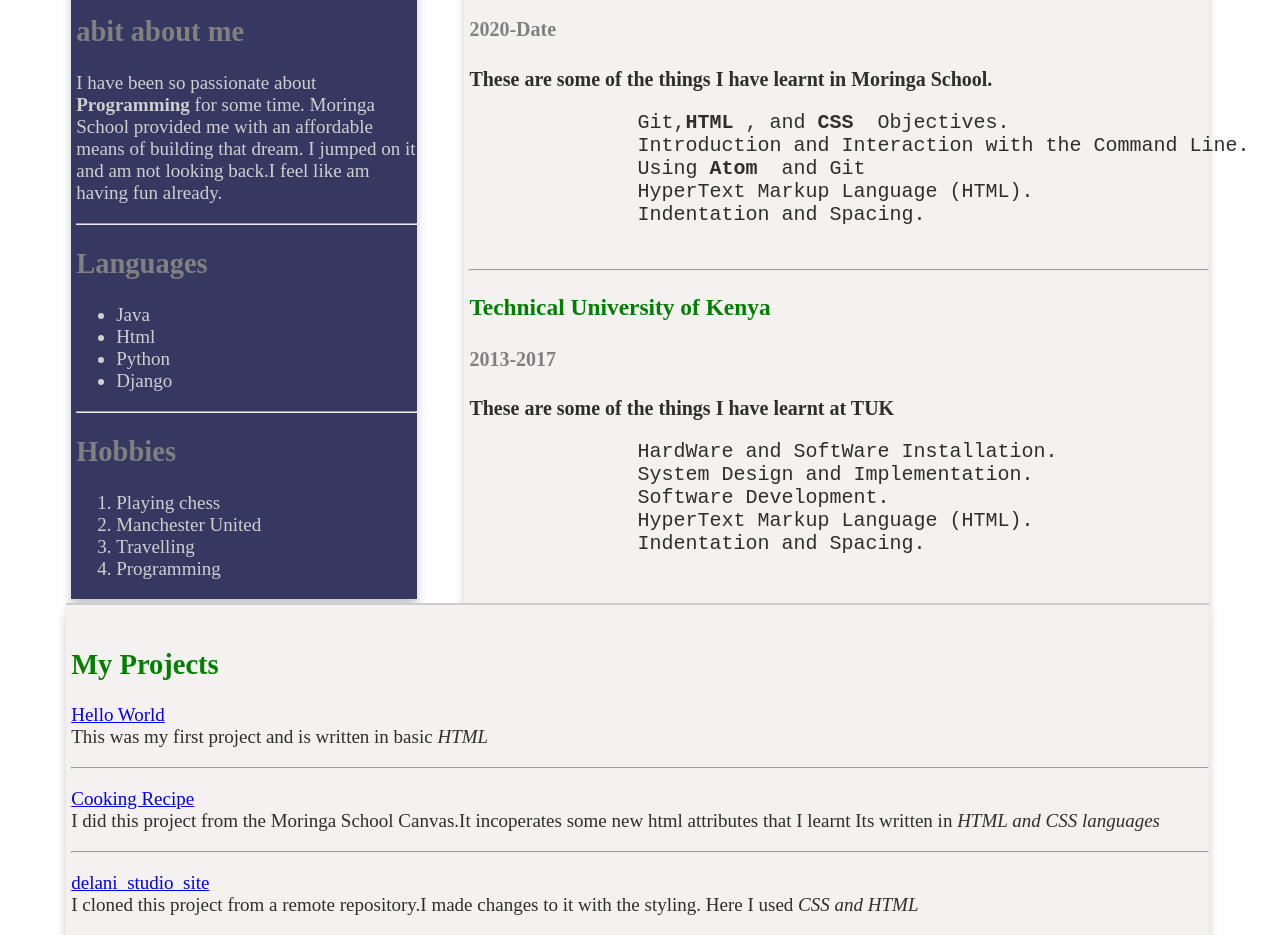
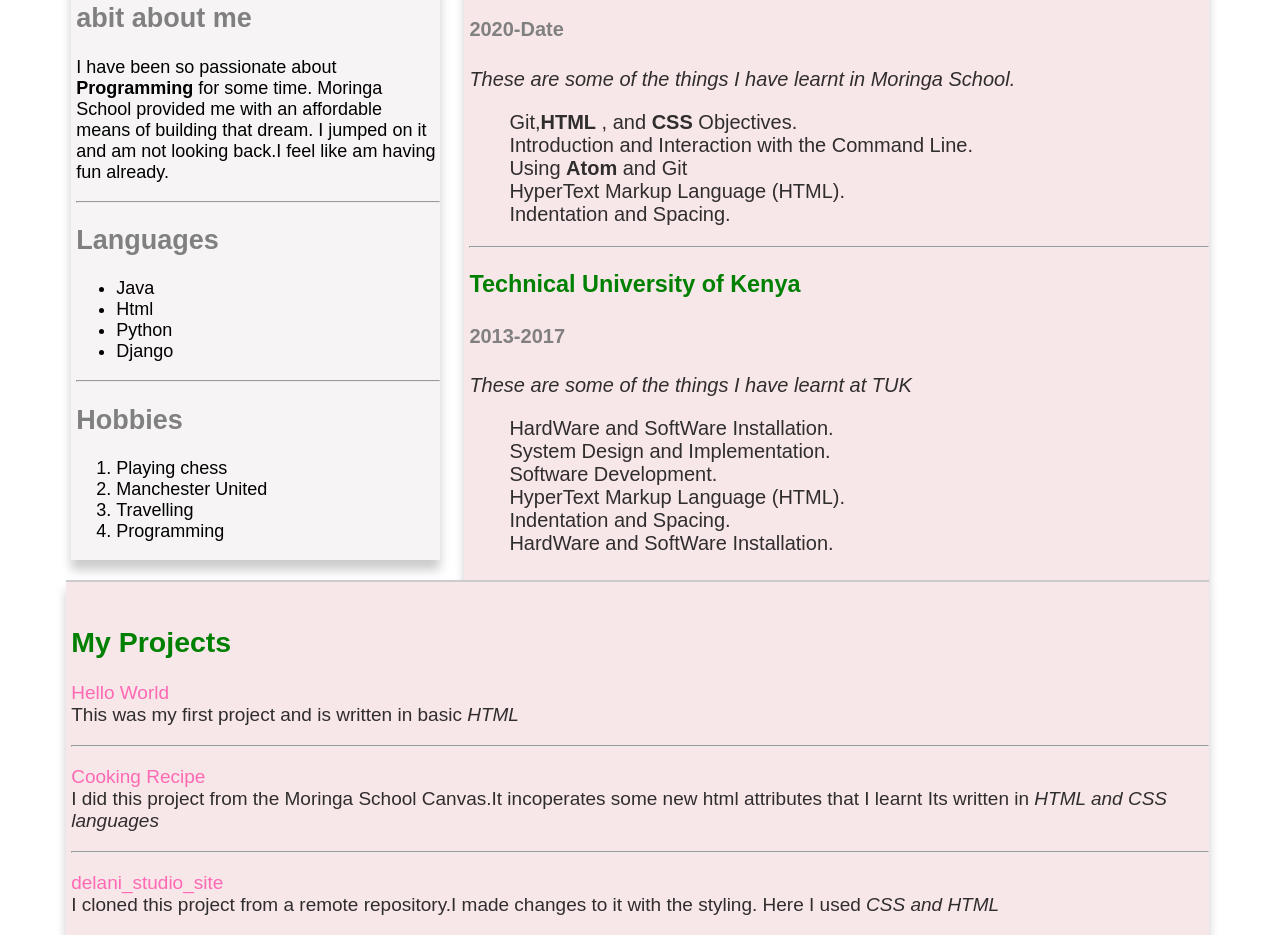
Before and after one commit to vsidera/Portfolio, a plain HTML site: page index.html in a window 1280 px wide. Shown: the part 761-1696 px from the top of the page. Drawn offline with Linux system fonts and the light colour scheme.

Commit message:
add all the color changes

```diff
--- a/css/styles.css
+++ b/css/styles.css
@@ -28,12 +28,12 @@ img {
   padding-left: 5px;
   padding-bottom: 5px;
   border-radius: 2px;
-  background-color: #F5F1F1;
+  background-color: #F8E7E9;
   width: 65%;
   float: right;
   color: #302D2D;
   font-size: 20px;
-  /* font-family: monospace; */
+  font-family: sans-serif;
   border-top: 0px solid #ccc;
   border-left: 0px solid #ccc;
   border-bottom: 0px solid #999;
@@ -42,7 +42,7 @@ img {
 }
 
 #lowerrightbar {
-  background-color: #F5F1F1;
+  background-color: #F8E7E9;
   position: inherit;
   padding-left: 5px;
   padding-top: 20px;
@@ -51,7 +51,7 @@ img {
   float: right;
   color: #302D2D;
   font-size: 19px;
-  /* font-family: monospace; */
+  font-family: sans-serif;
   border-top: 2px solid #ccc;
   border-left: 0px solid #ccc;
   border-bottom: 0px solid #999;
@@ -59,9 +59,13 @@ img {
   box-shadow: 0 10px 10px #cccccc;
 }
 
+a {
+  color: hotpink;
+  text-decoration: none;
+
+}
 
 #wholesite {
-  /* background-color: red; */
   width: 90%;
   height: auto;
   margin:0 auto;
@@ -70,13 +74,12 @@ img {
 }
 
 #leftbar {
-  background-color: #363861;
+  background-color: #F6F4F4;
   padding-left: 5px;
-  width: 30%;
-  color: #CDD0CD;
-  /* font-family: monospace; */
-  /* font-style: oblique; */
-  font-size: 19px;
+  width: 32%;
+  color: black;
+  font-family: sans-serif;
+  font-size: 18px;
   float: left;
   border-top: 0px solid #ccc;
   border-left: 0px solid #ccc;
--- a/index.html
+++ b/index.html
@@ -11,7 +11,7 @@
         <div class="uppersection">
         <div class="card" id="leftbar">
           <img src="img\me.jpg" alt="a past image of siderra.">
-          <h2 style="color:white;">VICTOR SIDERRA</h2>
+          <h2 style="color:black;">VICTOR SIDERRA</h2>
           <p>Software Developer</p>
           <p>Nairobi , Kenya</p>
           <p>siderravictor@gmail.com</p>
@@ -71,27 +71,34 @@
           <h2>Education</h2>
           <h3 style="color:green;">Moringa School</h3>
           <h4 style="color:grey;">2020-Date</h4>
-          <p><b>These are some of the things I have learnt in Moringa School.</b>
+          <p><i>These are some of the things I have learnt in Moringa School.</i>
           </p>
-          <pre>
-              Git,<b>HTML</b> , and <b>CSS</b>  Objectives.
-              Introduction and Interaction with the Command Line.
-              Using <b>Atom</b>  and Git
-              HyperText Markup Language (HTML).
-              Indentation and Spacing.
-          </pre>
+          <!-- <pre> -->
+          <ul>
+            Git,<b>HTML</b> , and <b>CSS</b>  Objectives.<br>
+            Introduction and Interaction with the Command Line.<br>
+            Using <b>Atom</b>  and Git <br>
+            HyperText Markup Language (HTML).<br>
+            Indentation and Spacing.
+          </ul>
+
+          <!-- </pre> -->
           <hr>
           <h3 style="color:green;">Technical University of Kenya</h3>
           <h4 style="color:grey;">2013-2017</h4>
-          <p><b>These are some of the things I have learnt at TUK</b>
+          <p><i>These are some of the things I have learnt at TUK</i>
           </p>
-          <pre>
-              HardWare and SoftWare Installation.
-              System Design and Implementation.
-              Software Development.
-              HyperText Markup Language (HTML).
-              Indentation and Spacing.
-          </pre>
+          <!-- <pre> -->
+          <ul>
+            HardWare and SoftWare Installation.<br>
+            System Design and Implementation.<br>
+            Software Development.<br>
+            HyperText Markup Language (HTML).<br>
+            Indentation and Spacing.<br>
+            HardWare and SoftWare Installation.<br>
+          </ul>
+
+          <!-- </pre> -->
     </div>
     </div>
     <div class="lowersection">
```
Also changed, not shown: img/background.jpg (added).
